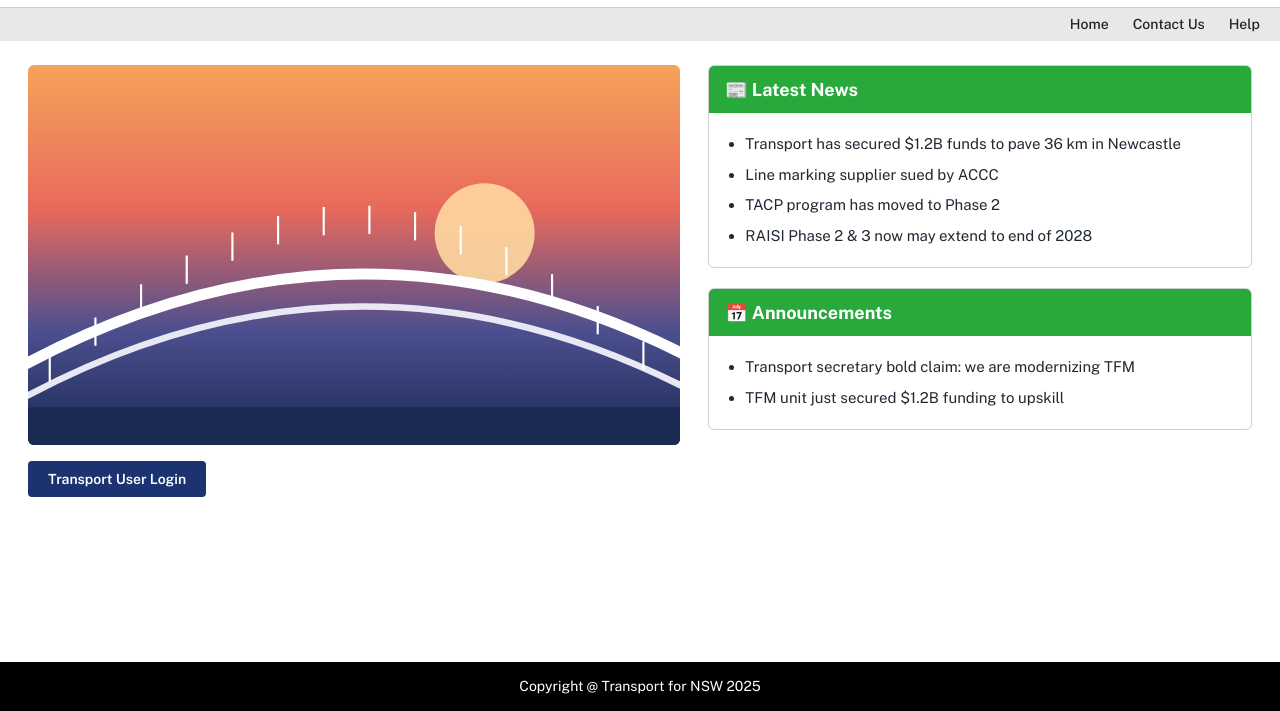
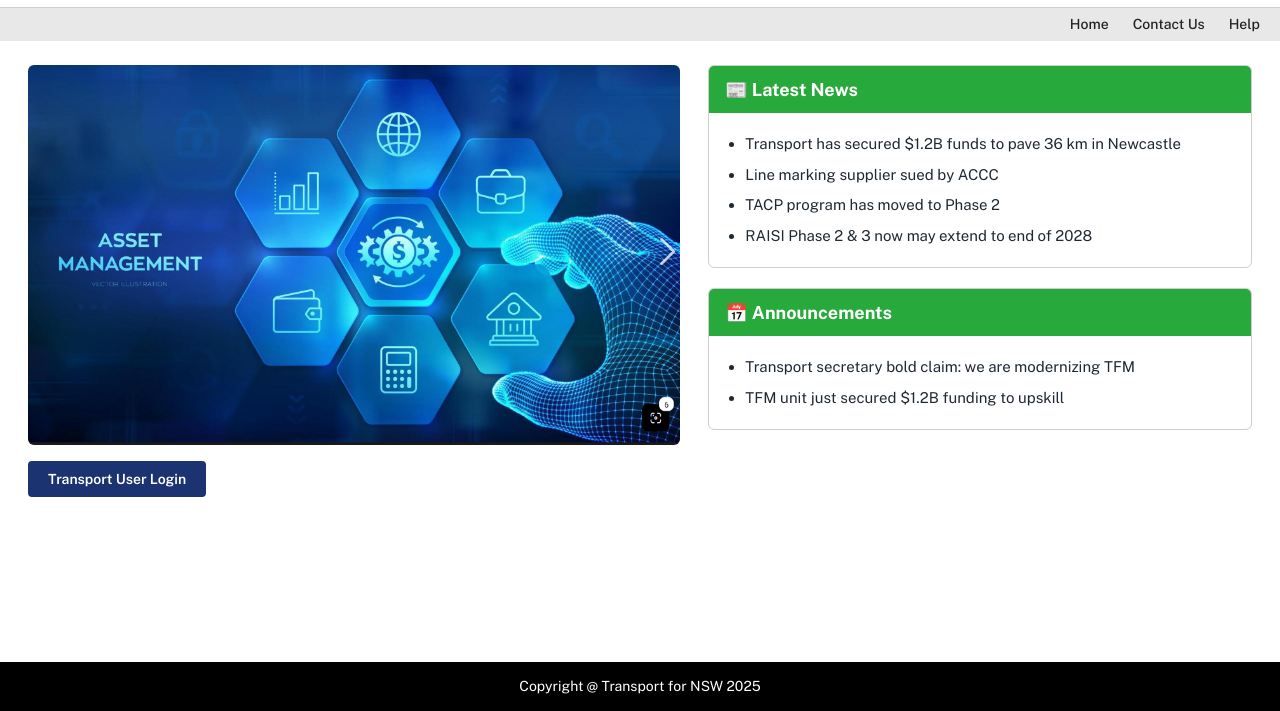
Before and after one commit to marquee-IT-visionary/pamb-portal, a plain HTML site: page site/index.html in a window 1280 px wide. Shown: the part 89-800 px from the top of the page. Drawn offline with nearby package versions, Linux system fonts and the light colour scheme.

Commit message:
Use asset management image on landing page
Co-authored-by: Copilot App <223556219+Copilot@users.noreply.github.com>

```diff
--- a/site/app.js
+++ b/site/app.js
@@ -74,7 +74,7 @@
 
   const views = {
     home() {
-      app.innerHTML = `<div class="home"><div><div class="hero">${heroSvg}</div><a class="btn" href="#/login">Transport User Login</a></div><div>
+      app.innerHTML = `<div class="home"><div><div class="hero"><img src="hero.png" alt="Asset management illustration"></div><a class="btn" href="#/login">Transport User Login</a></div><div>
       <div class="card"><h2>📰 Latest News</h2><ul><li>Transport has secured $1.2B funds to pave 36 km in Newcastle</li><li>Line marking supplier sued by ACCC</li><li>TACP program has moved to Phase 2</li><li>RAISI Phase 2 &amp; 3 now may extend to end of 2028</li></ul></div>
       <div class="card"><h2>📅 Announcements</h2><ul><li>Transport secretary bold claim: we are modernizing TFM</li><li>TFM unit just secured $1.2B funding to upskill</li></ul></div></div></div>`;
     },
--- a/site/styles.css
+++ b/site/styles.css
@@ -25,7 +25,8 @@ a{color:var(--navy)}
 .row{display:flex;gap:12px;flex-wrap:wrap;align-items:center}.sp{justify-content:space-between}
 h1{font-size:26px;color:var(--navy);margin:0 0 16px}h2{font-size:18px;margin:0 0 10px}
 .home{display:grid;grid-template-columns:1.2fr 1fr;gap:28px}
-.hero{height:380px;border-radius:6px;background:linear-gradient(180deg,#f6a35a 0%,#e8695c 38%,#4b4f8f 70%,#1b2a52 100%);position:relative;overflow:hidden;margin-bottom:16px}
+.hero{border-radius:6px;overflow:hidden;margin-bottom:16px}
+.hero img{display:block;width:100%;height:auto}
 .hero svg{position:absolute;inset:0;width:100%;height:100%}
 .card{border:1px solid var(--line);border-radius:6px;margin-bottom:20px;overflow:hidden}
 .card>h2{margin:0;padding:10px 16px;background:var(--green);color:#fff;display:flex;gap:8px;align-items:center}
```
Also changed, not shown: site/hero.png (added).
